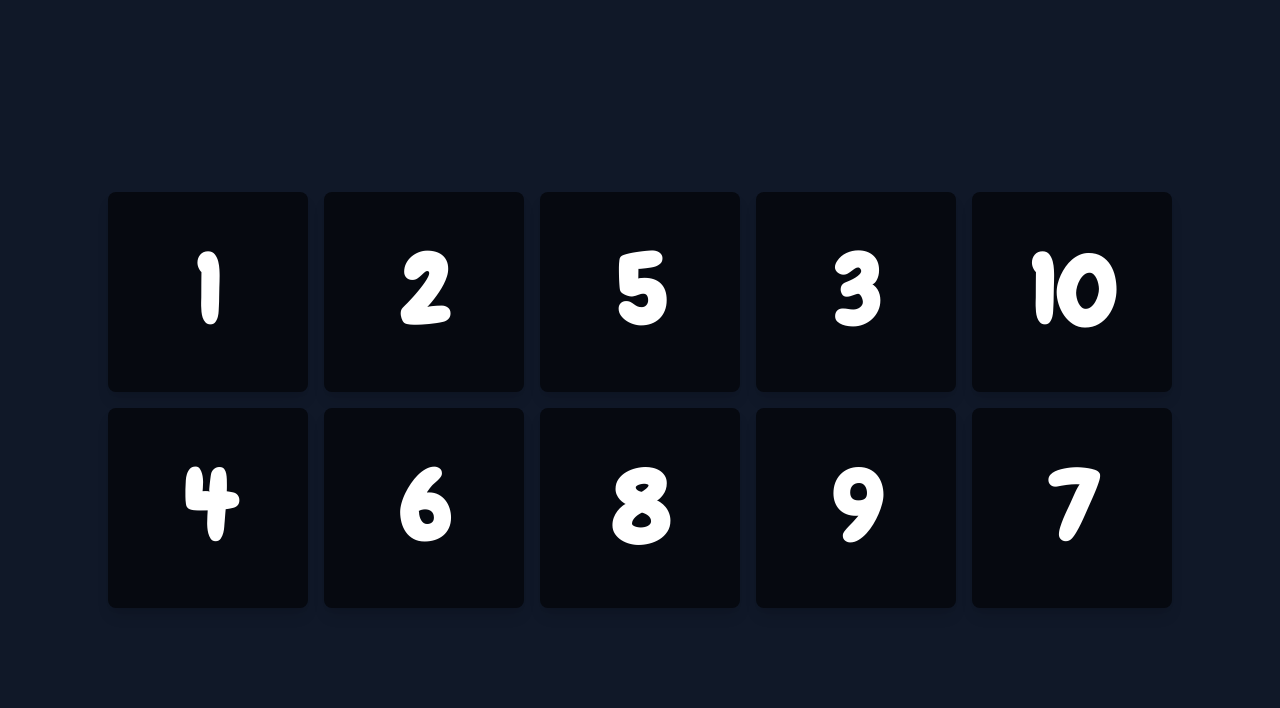
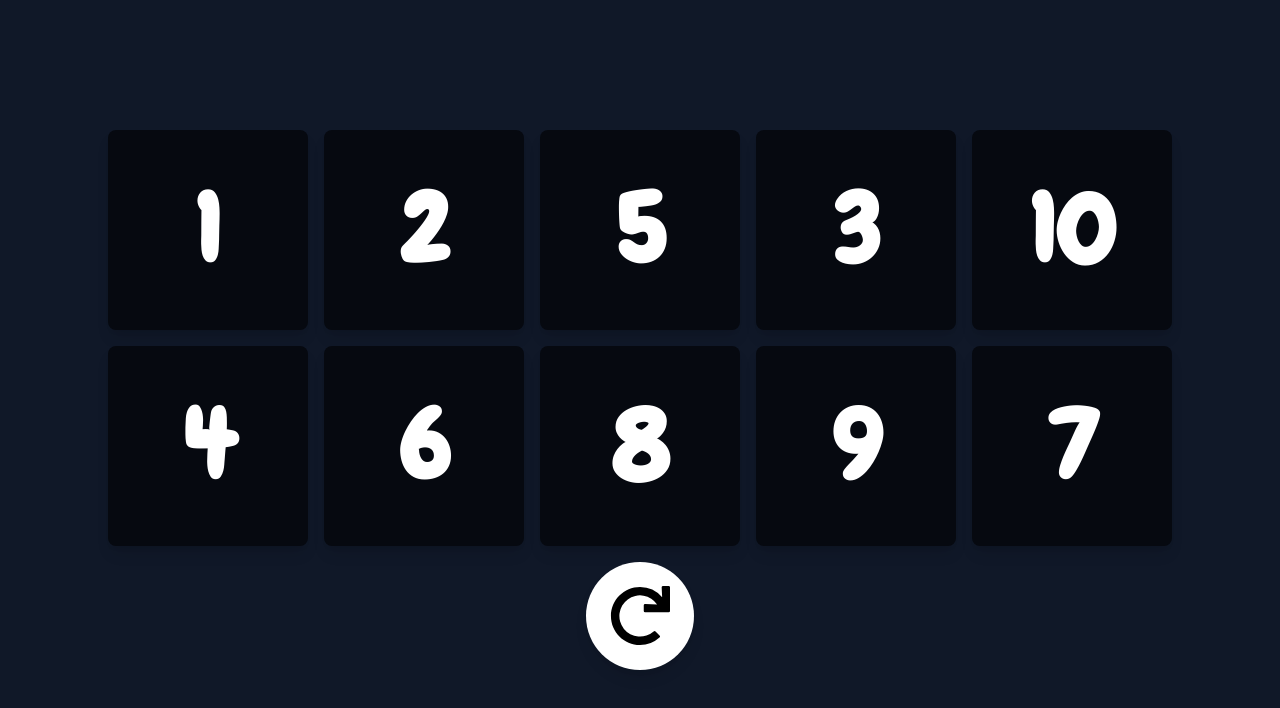
Before and after one commit to FrancescoBonizzi/tappy-tiles, a React (Vite) app: page /game in a window 1280 px wide. Shown: the top 708 px of the page. Built offline with nearby package versions, Linux system fonts and the light colour scheme.

Commit message:
refactor: rename Scene3Game.tsx to scene3Game.tsx and update import paths for consistency

```diff
--- a/src/Scene3Game.tsx
+++ b/src/scene3Game.tsx
@@ -2,7 +2,7 @@ import {useLocation, useNavigate} from "react-router-dom";
 import {motion} from "motion/react"
 import Defaults from "./Defaults.ts";
 import {useEffect, useMemo, useState} from "react";
-import ColorHelper from "./Helpers/ColorHelper.ts";
+import ColorHelper from "./helpers/ColorHelper.ts";
 import confetti from "canvas-confetti";
 import { FaRedo } from "react-icons/fa";
 import tile1 from "./assets/tiles/1.jpg";
@@ -15,7 +15,7 @@ import tile7 from "./assets/tiles/7.jpg";
 import tile8 from "./assets/tiles/8.jpg";
 import tile9 from "./assets/tiles/9.jpg";
 import tile10 from "./assets/tiles/10.jpg";
-import CollectionsHelper from "./Helpers/CollectionsHelper.ts";
+import CollectionsHelper from "./helpers/CollectionsHelper.ts";
 
 const tilesArray = CollectionsHelper.shuffleArray([
     tile1,
@@ -143,9 +143,9 @@ function Scene3Game() {
                 })}
             </div>
 
-            {gameCompleted && (
+            {!gameCompleted && (
                 <motion.button
-                    className="mt-6 p-6 bg-white cursor-pointer text-black rounded-full shadow-lg text-4xl sm:text-6xl font-bold flex items-center justify-center"
+                    className="mt-4 sm:p-2 md:p-4 lg:p-6 bg-white cursor-pointer text-black rounded-full shadow-lg lg:text-6xl md:text-4xl sm:text-2xl font-bold flex items-center justify-center"
                     initial={{ opacity: 0, scale: 0.5, rotate: -90 }}
                     animate={{ opacity: 1, scale: 1, rotate: 0 }}
                     whileHover={{ scale: 1.1, rotate: 10 }}
```
Also changed, not shown: src/helpers/CollectionsHelper.ts (renamed from src/Helpers/CollectionsHelper.ts), src/helpers/ColorHelper.ts (renamed from src/Helpers/ColorHelper.ts), src/scene1StartingMenu.tsx (renamed from src/Scene1StartingMenu.tsx), src/scene2ColorSelector.tsx (renamed from src/Scene2ColorSelector.tsx).
